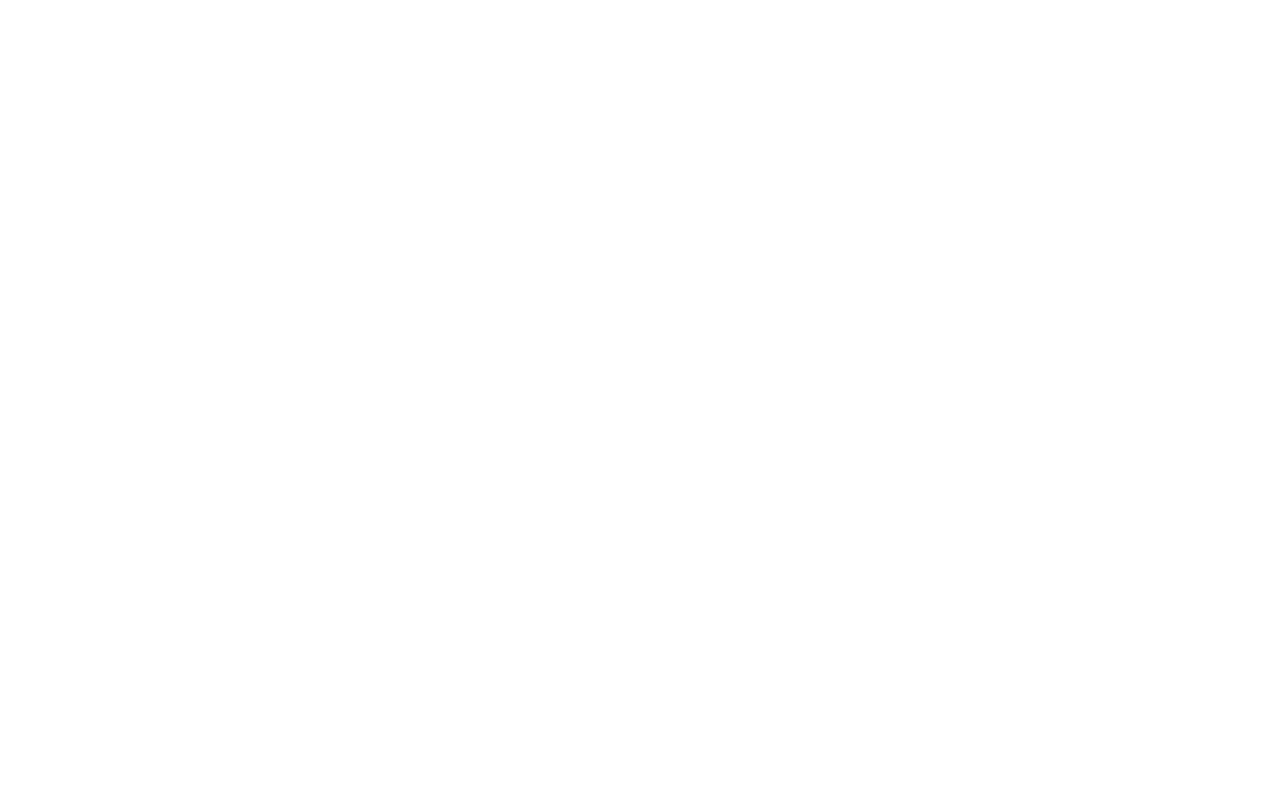
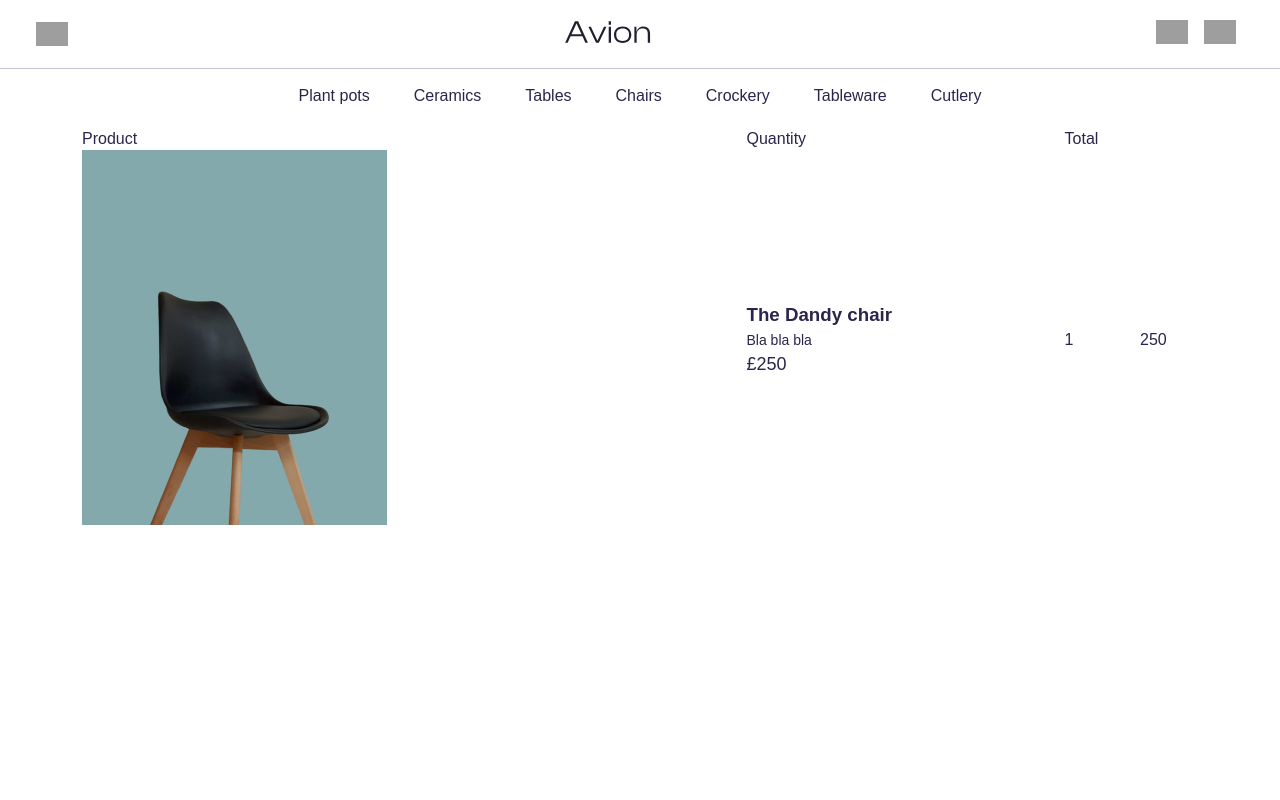
Before and after one commit to gkartsivadze/furniture_advanced, a React (Vite) app: page /collection in a window 1280 px wide. Before the commit this address had no page. Shown: the top 800 px of the page. Built offline with nearby package versions, Linux system fonts and the light colour scheme; grey boxes are pictures that could not be loaded; a web font is replaced by a local one.

Commit message:
Working on collection items

```diff
--- /dev/null
+++ b/src/directions/CollectionPage/CollectionItem.jsx
@@ -0,0 +1,20 @@
+export default function CollectionItem({ data }) {
+    return (
+        <tr>
+            <td>
+                <img src={data.image} alt="" />
+            </td>
+            <td>
+                <h3>{data.name}</h3>
+                <p className="bs">Bla bla bla</p>
+                <p className="bl">£{data.price}</p>
+            </td>
+            <td>
+                1
+            </td>
+            <td>
+                {data.price}
+            </td>
+        </tr>
+    )
+};
--- /dev/null
+++ b/src/directions/CollectionPage/CollectionPage.jsx
@@ -0,0 +1,10 @@
+import CollectionSection from "./CollectionSection";
+
+export default function CollectionPage(params) {
+    return (
+        <main>
+            <h1></h1>
+            <CollectionSection />
+        </main>
+    )
+};
--- /dev/null
+++ b/src/directions/CollectionPage/CollectionSection.jsx
@@ -0,0 +1,22 @@
+import CollectionItem from "./CollectionItem"
+
+import { products } from "../../data/featuredData.json"
+
+export default function CollectionSection() {
+    return (
+        <section id="collection_section">
+            <table>
+                <thead>
+                    <tr>
+                        <td>Product</td>
+                        <td>Quantity</td>
+                        <td>Total</td>
+                    </tr>
+                </thead>
+                <tbody>
+                    <CollectionItem  data={products[0]} />
+                </tbody>
+            </table>
+        </section>
+    )
+};
--- a/src/main.jsx
+++ b/src/main.jsx
@@ -6,6 +6,7 @@
 import Home from './directions/Homepage/Home.jsx'
 import ProductPage from './directions/ProductPage/ProductPage.jsx'
 import AboutPage from './directions/AboutPage/AboutPage.jsx'
+import CollectionPage from './directions/CollectionPage/CollectionPage.jsx'
 
 import './styling/index.scss'
 
@@ -27,8 +28,8 @@
         <Route path="/" element={<App />}>
           <Route index element={<Home />} />
           <Route path="product_page/:productId" element={<ProductPage />} />
-          <Route path="product_page/:productId" element={<ProductPage />} />
           <Route path="about" element={<AboutPage />} />
+          <Route path="collection" element={<CollectionPage />} />
         </Route>
       </Routes>
     </BrowserRouter>
--- a/src/styling/about.scss
+++ b/src/styling/about.scss
@@ -6,3 +6,9 @@
         width: min(44rem, 100%);
     }
 }
+
+#collection_section {
+    table {
+        width: 100%;
+    }
+}
```
